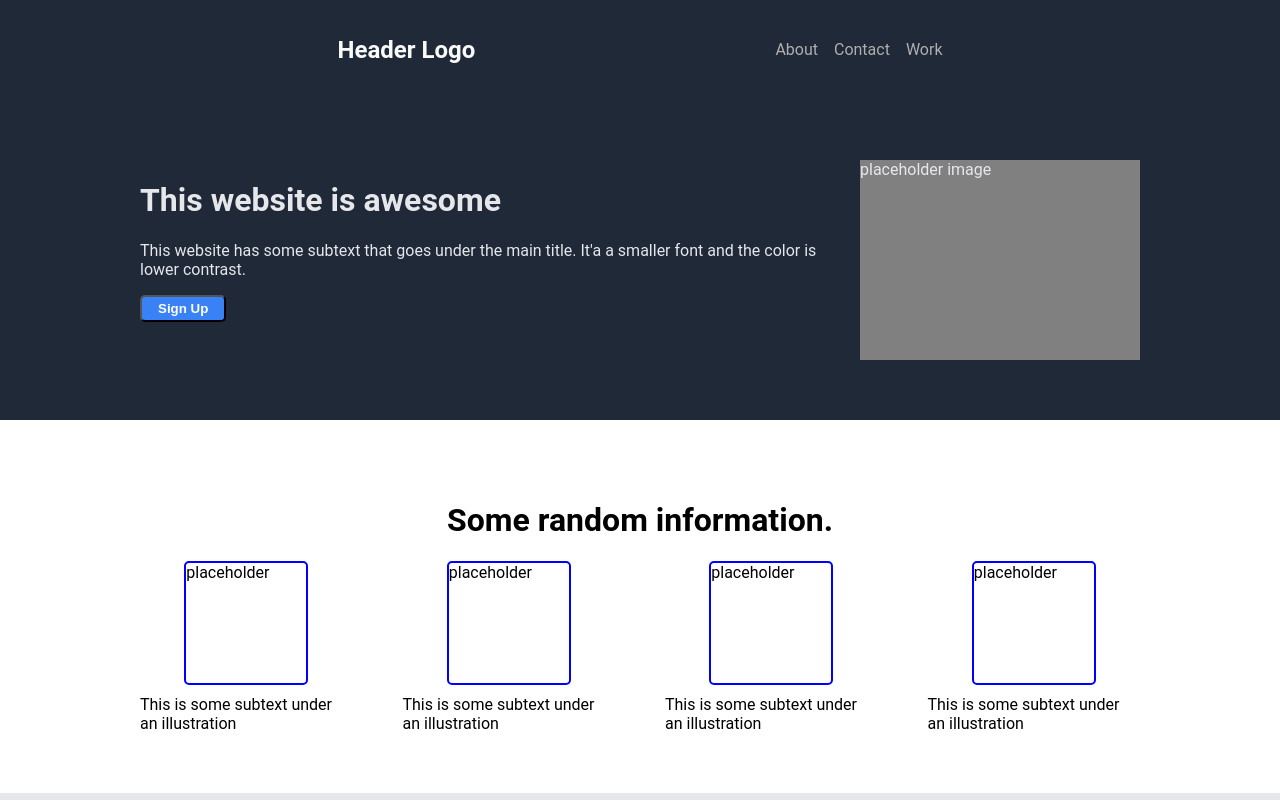
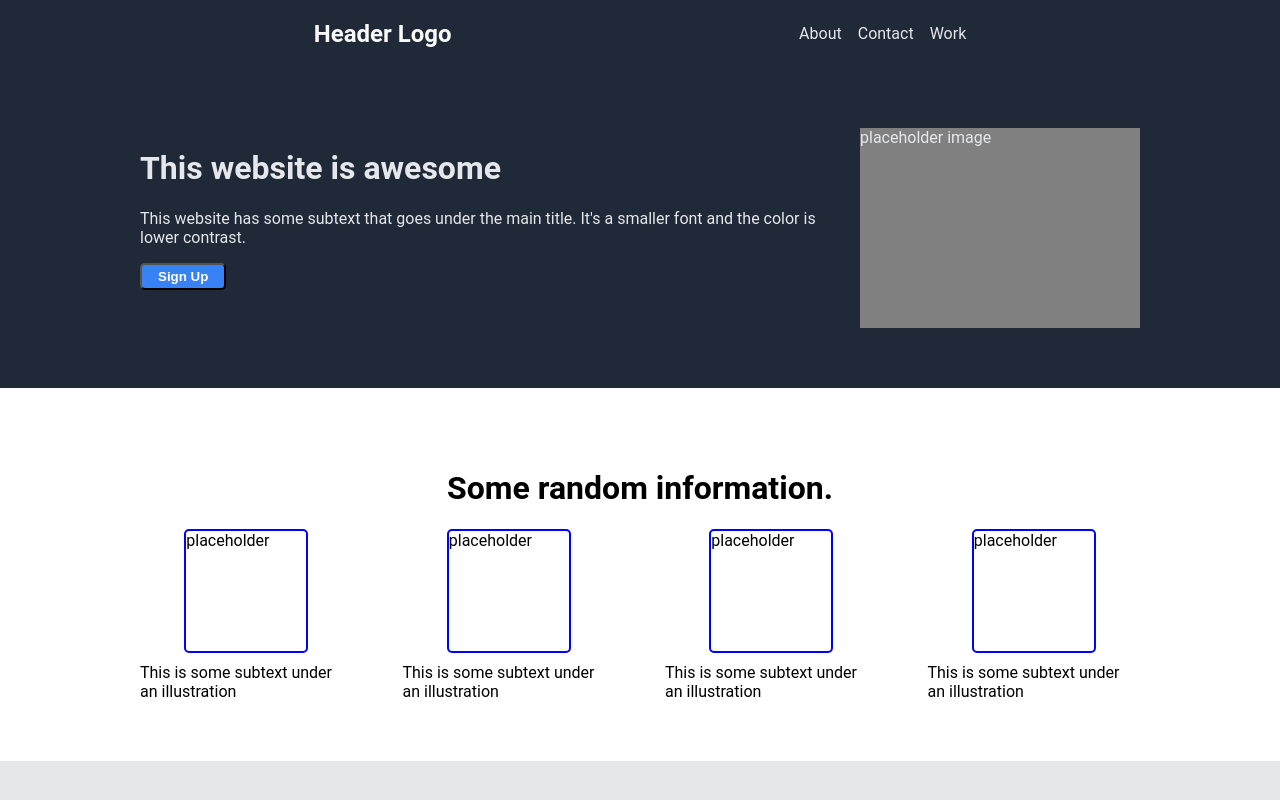
Before and after one commit to athklmrc/Project-Landing-Page, a plain HTML site: page index.html in a window 1280 px wide. Shown: the top 800 px of the page. Drawn offline with Linux system fonts and the light colour scheme.

Commit message:
final edit

```diff
--- a/index.html
+++ b/index.html
@@ -9,6 +9,7 @@
 </head>
 <body>
     <div class="header">
+        <div class="container">
             <h2> Header Logo </h2>
             <ul>
                 <li> <a href="#">About</a> </li>
@@ -16,13 +17,14 @@
                 <li> <a href="#">Work</a> </li>
             </ul>
         </div>
+    </div>
 
     <div class="content">
         <div class="sec1">
             <div class="container">
                 <div class="sec1-left">
                     <h1> This website is awesome </h1>
-                    <p>This website has some subtext that goes under the main title. It'a a smaller font and the color is lower contrast.</p>
+                    <p>This website has some subtext that goes under the main title. It's a smaller font and the color is lower contrast.</p>
                     <button> Sign Up </button>
                 </div>
                 <div class="sec1-right">
--- a/style.css
+++ b/style.css
@@ -1,3 +1,8 @@
+/*
+* {
+    border: 1px solid green;
+}
+*/
 
 body {
     font-family: 'Roboto', sans-serif ;
@@ -13,6 +18,7 @@ body {
 }
 
 .container {
+    display: flex;
     flex: 0 1 1000px;
     margin: 60px;
 }
@@ -21,10 +27,11 @@ body {
     align-items: center;
     background-color: #1F2937;
     color: white;
-    padding: 16px;
+
 }
-.header ul {
-    margin-left: 300px;
+.header .container {
+    margin: 0px;
+    justify-content: space-around;
 }
 .header h2 {
     font-size: 24px;
@@ -37,7 +44,7 @@ body {
     color: #E5E7EB;
 }
 .sec1 .container {
-    display: flex;
+
     gap: 30px;
 }
 .sec1-img {
@@ -54,6 +61,7 @@ body {
 }
 
 /* Blue Boxes Informations */
+.sec2 .container { display: block; }
 .sec2 .grid {
     display: flex;
     justify-content: center;
@@ -82,6 +90,7 @@ body {
     background-color: #E5E7EB;
     color: #1F2937;
 }
+.sec3 .container { display: block; }
 .sec3 .quote {
     font-family: 'Roboto Light', sans-serif ;
     font-size: 36px;
@@ -119,6 +128,7 @@ body {
 ul {
     list-style-type: none;
     display: flex;
+    align-items: center;
     margin: 0;
     padding: 0;
     gap: 16px;
@@ -126,7 +136,7 @@ ul {
 
 a {
     text-decoration: none;
-    color: rgb(175, 175, 175);
+    color: #E5E7EB;
 }
 
 
```
Lines whose indentation alone changed are shown as unchanged.
